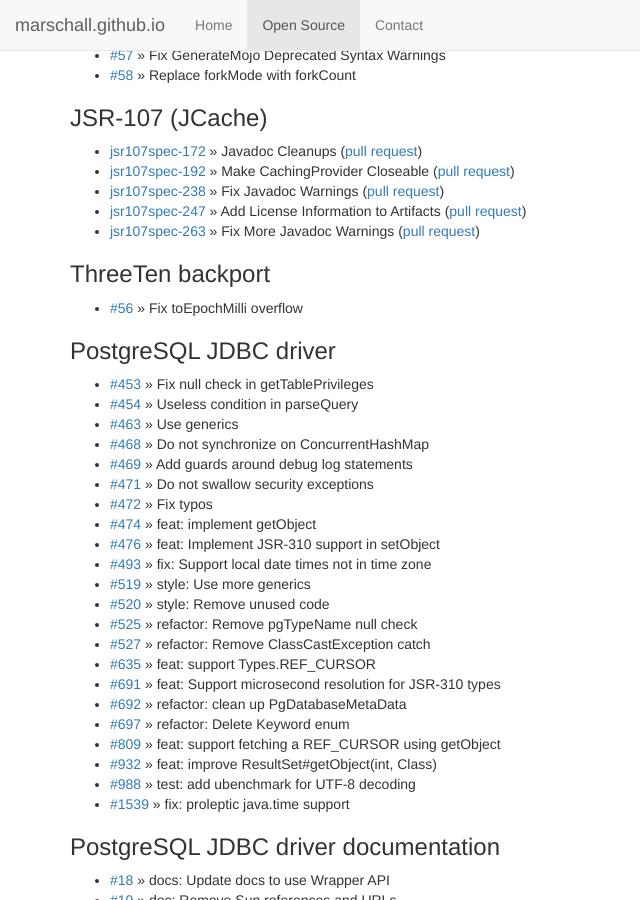
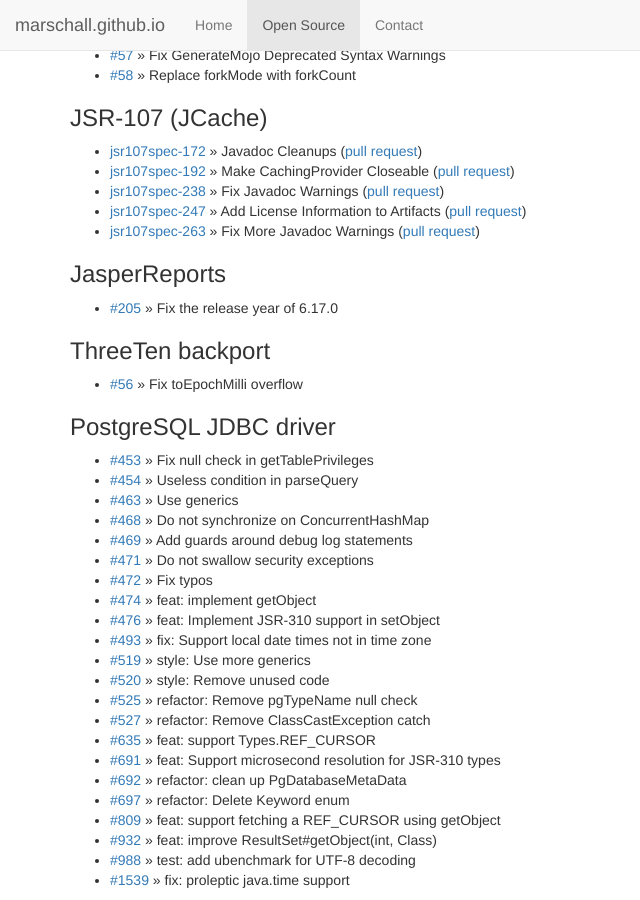
Before and after one commit to marschall/marschall.github.com, a Jekyll site: the page built from open-source.html, in a window 1280 px wide and 900 px high, scrolled down 4543 px. Shown: the whole window, without its empty margins (0-640 px from the left). Built offline with Jekyll 4.4.1, drawn with Linux system fonts in a browser that asks for light colours.

Commit message:
add Jasper#205

```diff
--- a/open-source.html
+++ b/open-source.html
@@ -285,6 +285,10 @@
 <!--
   <li><a href="https://github.com/jsr107/jsr107spec/pull/291">jsr107spec-291</a> &raquo; Fix &lt; and &gt; Javadoc Warnings (<a href="https://github.com/jsr107/jsr107spec/pull/291">pull request</a>)</li>
 -->
+</ul>
+<h3>JasperReports</h3>
+<ul>
+  <li><a href="https://github.com/TIBCOSoftware/jasperreports/pull/205">#205</a> &raquo; Fix the release year of 6.17.0</li>
 </ul>
 <h3>ThreeTen backport</h3>
 <ul>
```
